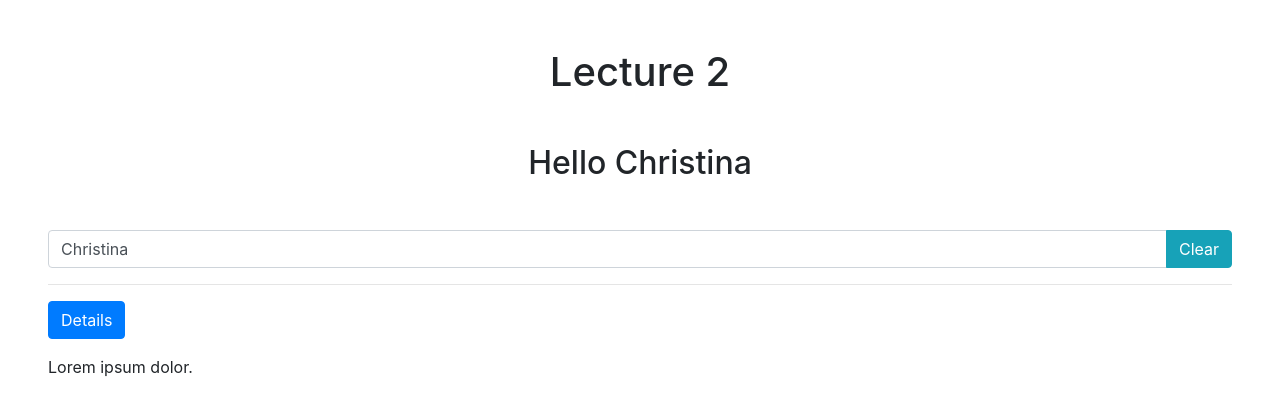
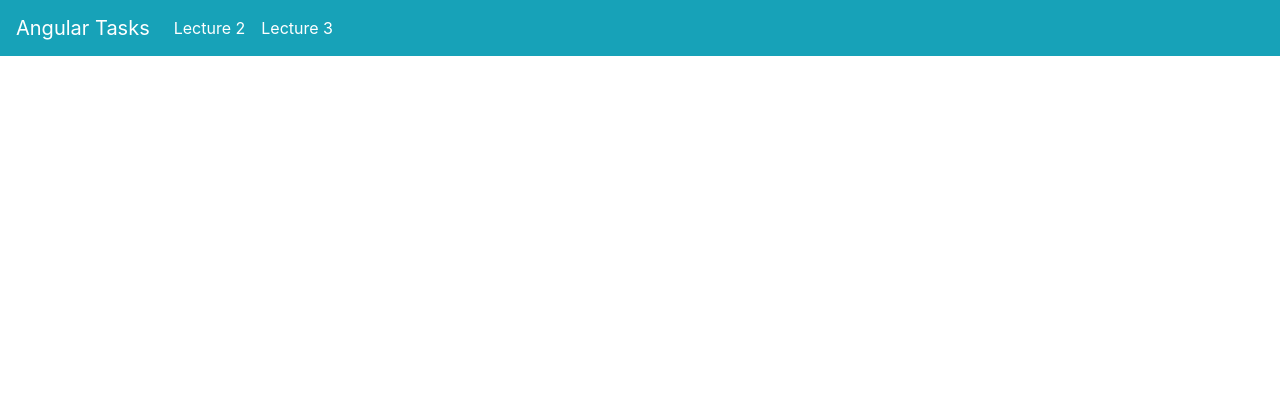
Before and after one commit to ChristinaKrapivina/angular-tasks, an Angular app: page / in a window 1280 px wide. Shown: the top 416 px of the page. Built offline with nearby package versions, Linux system fonts and the light colour scheme.

Commit message:
Creates app navigation

```diff
--- a/src/app/app-routing.module.ts
+++ b/src/app/app-routing.module.ts
@@ -1,8 +1,13 @@
 import { NgModule } from '@angular/core';
 import { Routes, RouterModule } from '@angular/router';
+import { InputComponent } from './input/input.component';
+import { Lecture3Component } from './lecture3/lecture3.component';
 
 
-const routes: Routes = [];
+const routes: Routes = [
+  { path: 'lecture2', component: InputComponent },
+  { path: 'lecture3', component: Lecture3Component },
+];
 
 @NgModule({
   imports: [RouterModule.forRoot(routes)],
--- a/src/app/app.component.html
+++ b/src/app/app.component.html
@@ -1,4 +1,6 @@
+<header>
+  <app-top-bar></app-top-bar>
+</header>
 <main class="m-5">
-  <h1 class="text-center mb-5">Lecture 2</h1>
-  <app-input></app-input>
+  <router-outlet></router-outlet>
 </main>
--- a/src/app/app.module.ts
+++ b/src/app/app.module.ts
@@ -5,11 +5,15 @@ import { FormsModule } from '@angular/forms';
 import { AppRoutingModule } from './app-routing.module';
 import { AppComponent } from './app.component';
 import { InputComponent } from './input/input.component';
+import { TopBarComponent } from './top-bar/top-bar.component';
+import { Lecture3Component } from './lecture3/lecture3.component';
 
 @NgModule({
   declarations: [
     AppComponent,
-    InputComponent
+    InputComponent,
+    TopBarComponent,
+    Lecture3Component
   ],
   imports: [
     BrowserModule,
--- a/src/app/input/input.component.html
+++ b/src/app/input/input.component.html
@@ -1,5 +1,6 @@
+<h2 class="text-center mb-5">Lecture 2</h2>
 <div class="input">
-     <h2 class="text-center mb-5">Hello {{ userName }}</h2>
+     <h3 class="text-center mb-5">Hello {{ userName }}</h3>
 
      <div class="input-group mb-3">
           <input type="text" class="form-control"
--- /dev/null
+++ b/src/app/lecture3/lecture3.component.html
@@ -0,0 +1 @@
+<p>lecture3 works!</p>
--- /dev/null
+++ b/src/app/lecture3/lecture3.component.ts
@@ -0,0 +1,15 @@
+import { Component, OnInit } from '@angular/core';
+
+@Component({
+  selector: 'app-lecture3',
+  templateUrl: './lecture3.component.html',
+  styleUrls: ['./lecture3.component.scss']
+})
+export class Lecture3Component implements OnInit {
+
+  constructor() { }
+
+  ngOnInit(): void {
+  }
+
+}
--- /dev/null
+++ b/src/app/top-bar/top-bar.component.html
@@ -0,0 +1,18 @@
+<nav class="navbar navbar-expand-lg navbar-light bg-info">
+     <a class="navbar-brand text-white" href="#">Angular Tasks</a>
+     <button class="navbar-toggler" type="button" data-toggle="collapse" data-target="#navbarNav" aria-controls="navbarNav" aria-expanded="false" aria-label="Toggle navigation">
+          <span class="navbar-toggler-icon"></span>
+     </button>
+     <div class="collapse navbar-collapse" id="navbarNav">
+          <ul class="navbar-nav">
+               <li class="nav-item">
+                    <a class="nav-link text-white"
+                       routerLink="/lecture2">Lecture 2</a>
+               </li>
+               <li class="nav-item active">
+                    <a class="nav-link text-white"
+                       routerLink="/lecture3">Lecture 3</a>
+               </li>
+          </ul>
+     </div>
+</nav>
--- /dev/null
+++ b/src/app/top-bar/top-bar.component.ts
@@ -0,0 +1,15 @@
+import { Component, OnInit } from '@angular/core';
+
+@Component({
+  selector: 'app-top-bar',
+  templateUrl: './top-bar.component.html',
+  styleUrls: ['./top-bar.component.scss']
+})
+export class TopBarComponent implements OnInit {
+
+  constructor() { }
+
+  ngOnInit(): void {
+  }
+
+}
```
Also changed, not shown: src/app/lecture3/lecture3.component.scss (added), src/app/top-bar/top-bar.component.scss (added), 2 other files (tests, documents, lock files or other folders).
